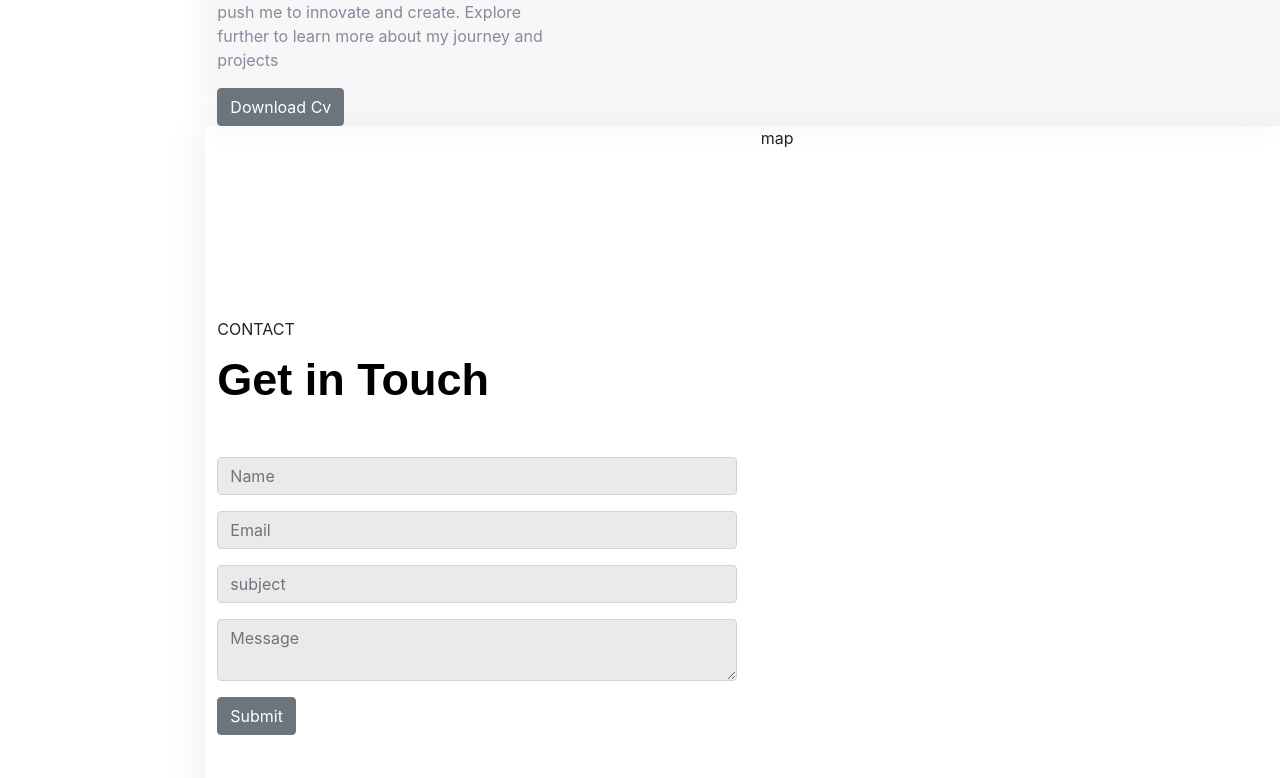
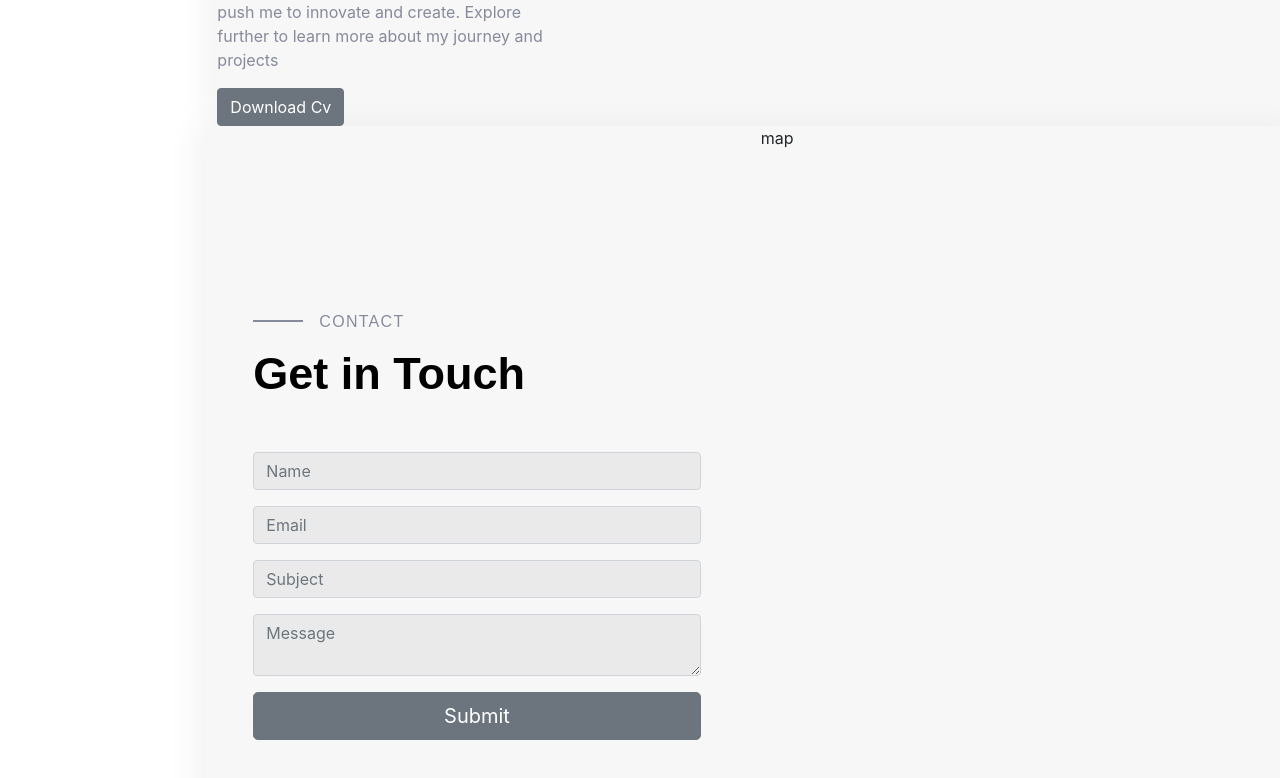
Before and after one commit to KhandekarPrateek/portfolio-website, a React (Create React App) app: page / in a window 1280 px wide. Shown: the part 1147-1925 px from the top of the page. Built offline with nearby package versions, Linux system fonts and the light colour scheme.

Commit message:
contact frontend updated

```diff
--- a/src/pages/Contact/index.js
+++ b/src/pages/Contact/index.js
@@ -38,7 +38,7 @@ const Contact = () => {
           console.log("FAILED...", error);
         }
       );
-    // e.target.reset();
+
     setFormData({
       from_name: "",
       from_email: "",
@@ -49,9 +49,16 @@ const Contact = () => {
 
   return (
     <Row className="contact-container " id="Contact">
-      <Col sm={6} className=" d-flex align-items-center ">
+      <Col sm={6} className=" d-flex align-items-center p-5">
         <div className="w-100">
-          <div className="contact-header">CONTACT</div>
+          {/* <div className="contact-header">CONTACT</div> */}
+          <div className="d-flex">
+            <div class="divider-1 me-3">
+              {" "}
+              <span></span>
+            </div>
+            <h3 class="heading-1">CONTACT</h3>
+          </div>
           <div className="contact-me pb-5">Get in Touch</div>
           <Form onSubmit={handleSubmit} ref={form} id="contact-form">
             <FormGroup>
@@ -65,8 +72,7 @@ const Contact = () => {
                 type="text"
                 onChange={handleChange}
                 value={formData.from_name}
-
-                // required
+                required
               />
             </FormGroup>{" "}
             <FormGroup>
@@ -90,10 +96,11 @@ const Contact = () => {
               <Input
                 id="subject"
                 name="subject"
-                placeholder="subject"
+                placeholder="Subject"
                 onChange={handleChange}
                 type="text"
                 value={formData.subject}
+                required
               />
             </FormGroup>{" "}
             <FormGroup>
@@ -107,9 +114,12 @@ const Contact = () => {
                 type="textarea"
                 onChange={handleChange}
                 value={formData.message}
+                required
               />
             </FormGroup>{" "}
-            <Button>Submit</Button>
+            <Button size="lg" className="w-100">
+              Submit
+            </Button>
           </Form>
         </div>
       </Col>
--- a/src/styles/contact.css
+++ b/src/styles/contact.css
@@ -1,6 +1,7 @@
 .contact-container {
   height: 100vh;
   box-shadow: -10px 0 30px rgb(0 0 0/5%);
+  background-color: #f7f7f7;
 }
 .contact-me {
   color: #000;
@@ -14,7 +15,6 @@
   margin-bottom: 10px;
   text-transform: uppercase;
   position: relative;
-  /* padding-left: 60px; */
 }
 .form-control:focus {
   box-shadow: none !important;
@@ -25,3 +25,25 @@
   background-color: #eaeaea;
   color: #868a9b;
 }
+.divider-1 {
+  /* border-bottom: 1px solid #fff; */
+  /* background-color: #dadada; */
+  height: 1px;
+  margin: 0.5em 0px 1.5em;
+}
+
+.divider-1 span {
+  display: block;
+  width: 50px;
+  height: 2px;
+  background-color: #868a9b;
+}
+.heading-1 {
+  font-size: 1em;
+  letter-spacing: 0.08em;
+  font-weight: 300;
+  color: #868a9b;
+  text-shadow: 0 1px 1px #ffffff;
+  text-transform: uppercase;
+  font-family: syne, Sans-serif !important;
+}
```
